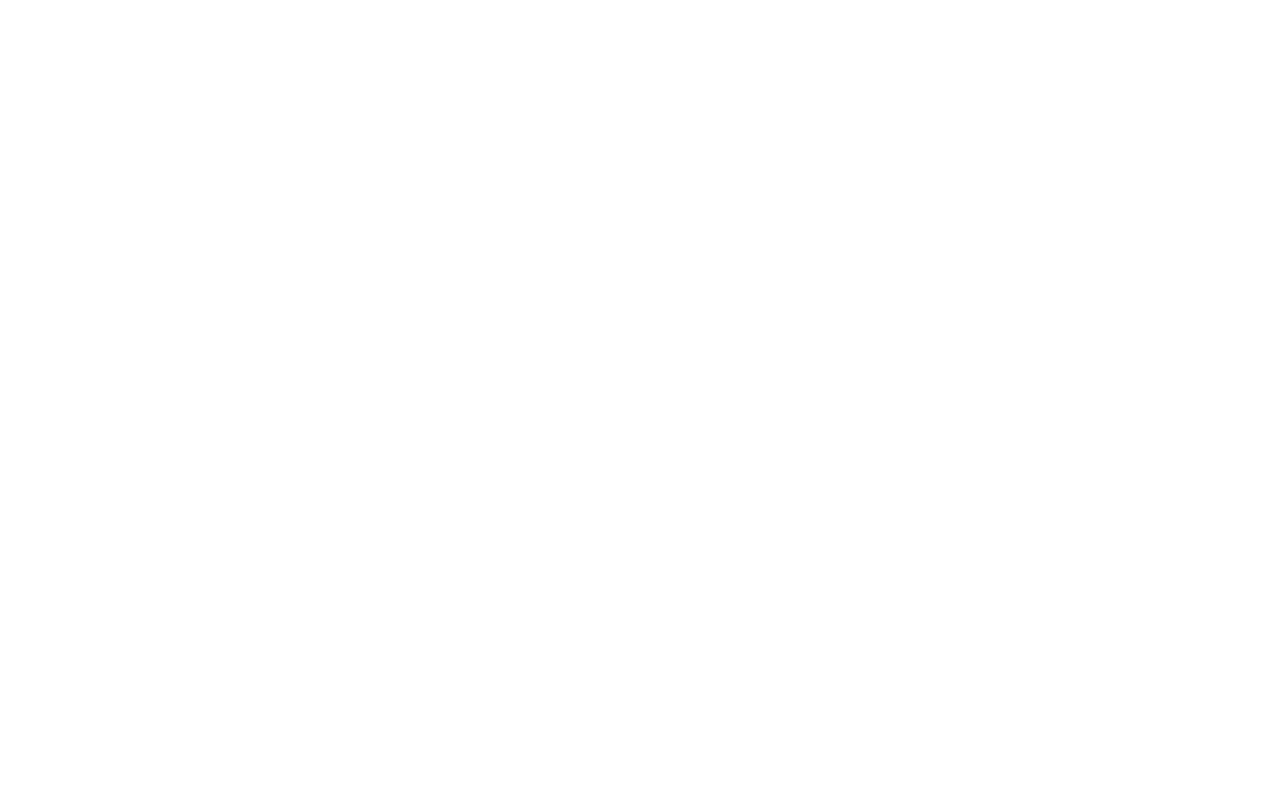
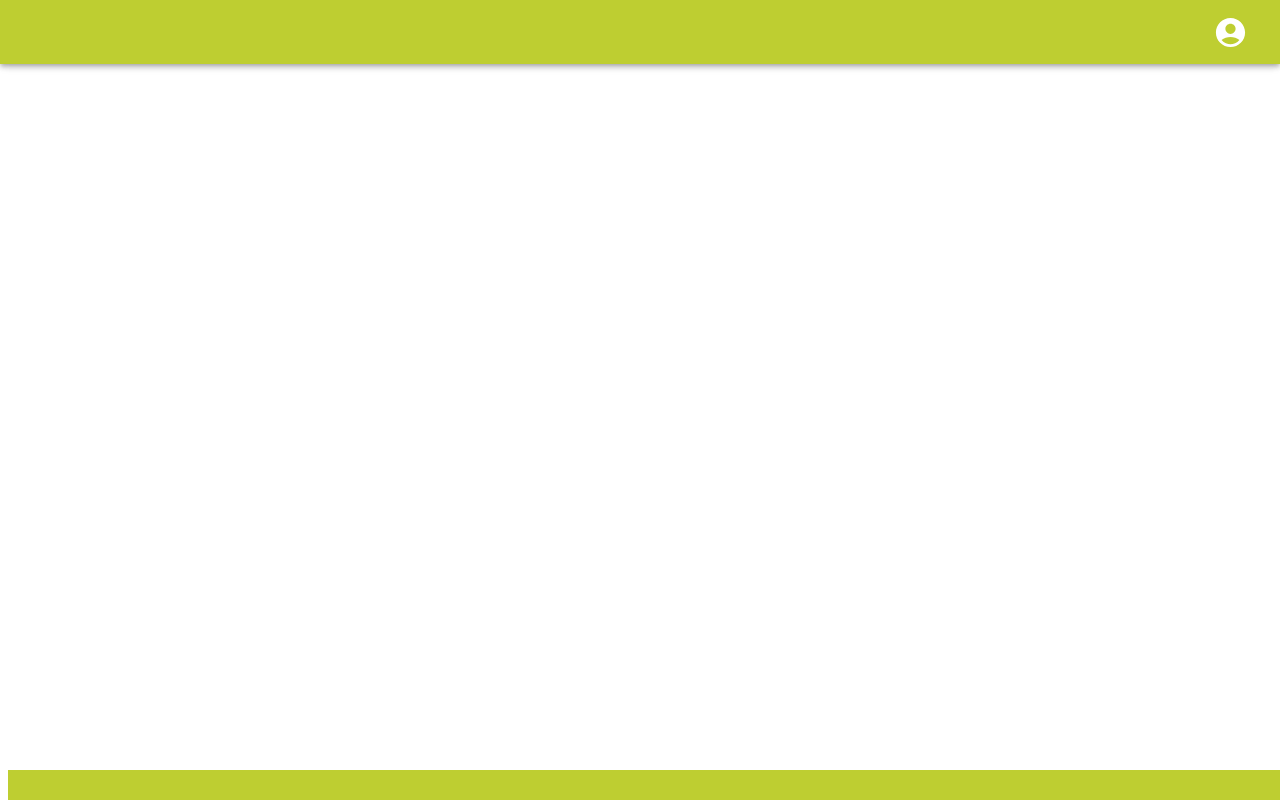
Before and after one commit to JoaoPedroVidal9/ProjetoVIO_React, a React (Vite) app: page /proc in a window 1280 px wide. Built offline with nearby package versions, Linux system fonts and the light colour scheme; sample sign-in values are in the browser's storage.

Commit message:
Criando LayoutDefault

```diff
--- a/package.json
+++ b/package.json
@@ -12,8 +12,8 @@
   "dependencies": {
     "@emotion/react": "^11.14.0",
     "@emotion/styled": "^11.14.0",
-    "@mui/icons-material": "^6.4.5",
-    "@mui/material": "^6.4.5",
+    "@mui/icons-material": "^6.4.8",
+    "@mui/material": "^6.4.8",
     "axios": "^1.7.9",
     "react": "^19.0.0",
     "react-dom": "^19.0.0",
--- a/src/App.jsx
+++ b/src/App.jsx
@@ -14,7 +14,7 @@
           <Route path="/cadastro" element={<Cadastro/>} />
           <Route path="/users" element={
             <ProtectedRoute>
-              <ListUsers />
+                <ListUsers />
             </ProtectedRoute>
           } />
           <Route path="/proc" element={<ProtectedRoute />} />
--- /dev/null
+++ b/src/components/DefaultLayout.jsx
@@ -0,0 +1,25 @@
+import React from "react";
+import Header from "./Header";
+import Footer from "./Footer";
+import Box from "@mui/material/Box";
+
+const DefaultLayout = ({children}) => {
+    return(
+        <Box sx={{display:"flex", flexDirection:"column", minHeight:"100px"}}>
+            <Header  />
+            {/* Aqui vem o conteúdo da página: */}
+            <Box sx={{
+                display:"flex",
+                flex:"1",
+                justifyContent:"center",
+                alignItems:"center",
+                padding:"20px"}}
+            >
+                {children}
+            </Box>
+            <Footer/>
+        </Box>
+    )
+}
+
+export default DefaultLayout;
--- /dev/null
+++ b/src/components/Footer.jsx
@@ -0,0 +1,19 @@
+import React from 'react';
+import Box from '@mui/material/Box';
+
+const Footer = () => {
+    return(
+        <Box
+        component="footer"
+        sx={{
+            backgroundColor:"#BECE31",
+            width:"100%",
+            height:"30px",
+            position:"fixed",
+            bottom:"0",
+        }}
+        />
+    )
+}
+
+export default Footer;
--- /dev/null
+++ b/src/components/Header.jsx
@@ -0,0 +1,27 @@
+import React from 'react';
+import AppBar from '@mui/material/AppBar';
+import Toolbar from '@mui/material/Toolbar';
+import  AccountCircleIcon  from '@mui/icons-material/AccountCircle';
+import  IconButton  from '@mui/material/IconButton';
+import { Link, useNavigate } from "react-router-dom";
+
+const Header = () => {
+
+    function logout(){
+        localStorage.removeItem('authenticated');
+        useNavigate('/');
+      }
+
+    return(
+        <AppBar sx={{backgroundColor:"#BECE31"}}>
+            <Toolbar sx={{display:'flex', justifyContent:"flex-end"}}>
+                <IconButton color="inherit" onClick={logout}>
+                    <AccountCircleIcon fontSize="large" />
+                </IconButton>
+            </Toolbar>
+        </AppBar>
+    )
+
+}
+
+export default Header;
--- a/src/components/protectedRoute.jsx
+++ b/src/components/protectedRoute.jsx
@@ -1,7 +1,8 @@
 import { Navigate } from "react-router-dom";
+import DefaultLayout from "./DefaultLayout";
 
 const ProtectedRoute = ({children}) =>{
     const isAuthenticated = localStorage.getItem('authenticated');
-    return isAuthenticated ? children : <Navigate to='/' />;
+    return (isAuthenticated ? <DefaultLayout>{children}</DefaultLayout> : <Navigate to='/' />);
 }
 export default ProtectedRoute;
```
Also changed, not shown: 1 other file (tests, documents, lock files or other folders).
